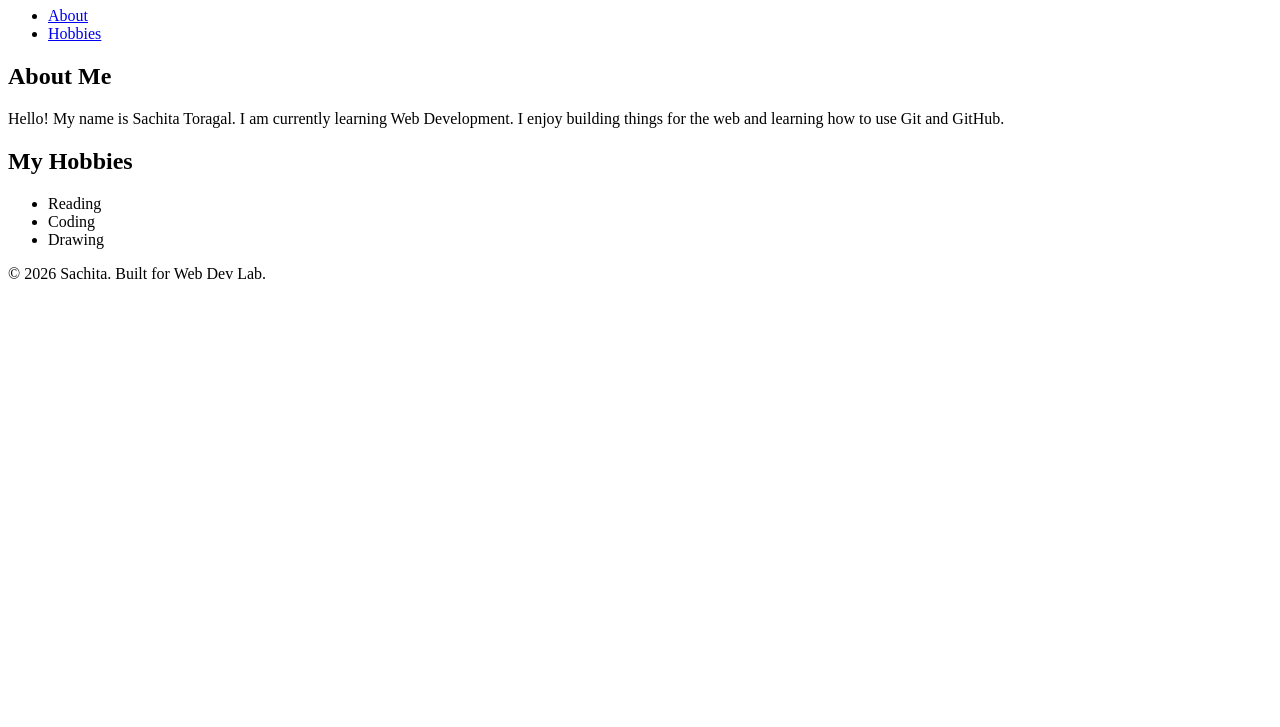
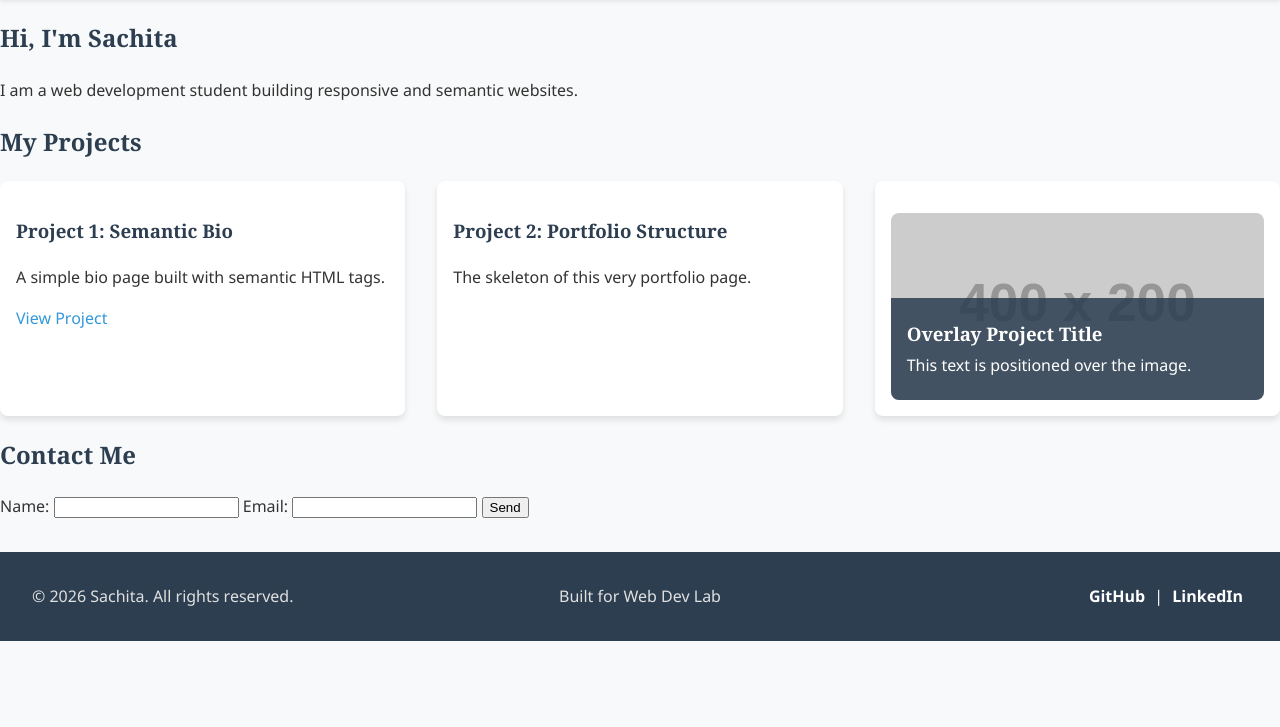
Before and after one commit to sachita0104/Web_Dev_Lab, a plain HTML site: page index.html in a window 1280 px wide. Shown: the part 73-800 px from the top of the page. Drawn offline with Linux system fonts and the light colour scheme; placeholder pictures from the web are drawn by us.

Commit message:
fix: moved code from P6 index.html to correct index.html

```diff
--- a/index.html
+++ b/index.html
@@ -1,42 +1,80 @@
 <!DOCTYPE html>
 <html lang="en">
 <head>
+    <link rel="stylesheet" href="styles.css">
     <meta charset="UTF-8">
     <meta name="viewport" content="width=device-width, initial-scale=1.0">
-    <title>My Semantic Bio</title>
+    <title>My Web Dev Portfolio</title>
 </head>
 <body>
 
     <header>
-        <h1>Welcome to My Bio</h1>
+        <div class="logo">MyPortfolio</div>
         <nav>
             <ul>
                 <li><a href="#about">About</a></li>
-                <li><a href="#hobbies">Hobbies</a></li>
+                <li><a href="#projects">Projects</a></li>
+                <li><a href="#contact">Contact</a></li>
             </ul>
         </nav>
     </header>
 
     <main>
         <section id="about">
-            <h2>About Me</h2>
-            <article>
-                <p>Hello! My name is Sachita Toragal. I am currently learning Web Development. I enjoy building things for the web and learning how to use Git and GitHub.</p>
-            </article>
+            <h1>Hi, I'm Sachita</h1>
+            <p>I am a web development student building responsive and semantic websites.</p>
         </section>
 
-        <section id="hobbies">
-            <h2>My Hobbies</h2>
-            <ul>
-                <li>Reading</li>
-                <li>Coding</li>
-                <li>Drawing</li>
-            </ul>
+        <section id="projects">
+            <h2>My Projects</h2>
+            <!-- P9: Responsive navbar and card grid using Flexbox -->
+            <div class="project-grid">
+            <article class="project-card">
+                <h3>Project 1: Semantic Bio</h3>
+                <p>A simple bio page built with semantic HTML tags.</p>
+                <a href="P5_Semantic_Bio/index.html">View Project</a>
+            </article>
+
+            <article class="project-card">
+                <h3>Project 2: Portfolio Structure</h3>
+                <p>The skeleton of this very portfolio page.</p>
+            </article>
+            <!-- P8: Card with Overlay -->
+            <article class="project-card overlay-card">
+                <div class="image-container">
+                    <img src="https://via.placeholder.com/400x200/3498db/ffffff?text=Project+Image" alt="Project Placeholder">
+
+                    <div class="card-overlay">
+                        <h3>Overlay Project Title</h3>
+                        <p>This text is positioned over the image.</p>
+                    </div>
+                </div>
+            </article>
+            </div>
+        </section>
+
+        <section id="contact">
+            <h2>Contact Me</h2>
+            <form action="#">
+                <label for="name">Name:</label>
+                <input type="text" id="name" name="name">
+                <label for="email">Email:</label>
+                <input type="email" id="email" name="email">
+                <button type="submit">Send</button>
+            </form>
         </section>
     </main>
 
     <footer>
-        <p>&copy; 2026 Sachita. Built for Web Dev Lab.</p>
+        <div class="footer-left">
+            <p>&copy; 2026 Sachita. All rights reserved.</p>
+        </div>
+        <div class="footer-center">
+            <p>Built for Web Dev Lab</p>
+        </div>
+        <div class="footer-right">
+            <a href="#">GitHub</a> | <a href="#">LinkedIn</a>
+        </div>
     </footer>
 
 </body>
```
Also changed, not shown: P6 index.html (deleted, +0 -81 lines).
